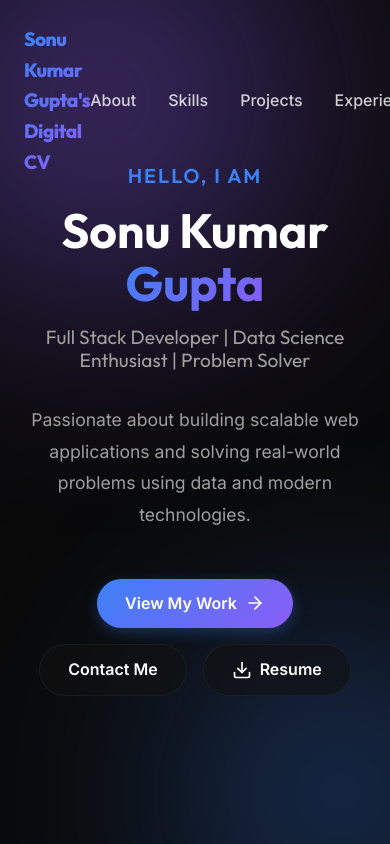
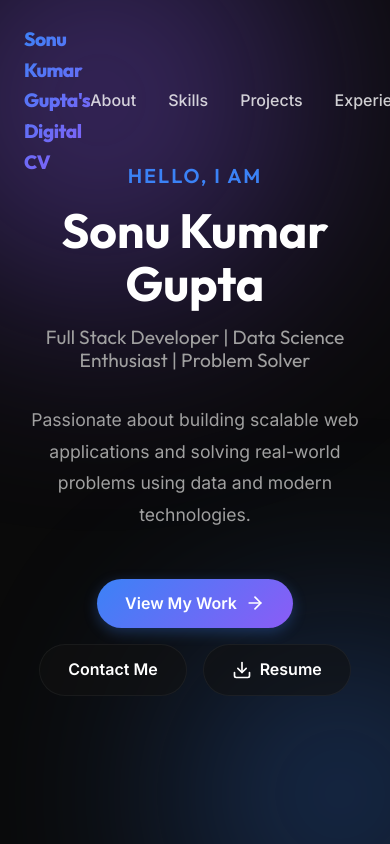
Before and after one commit to SonuKumarGupta718/sonu-digital-cv, a React (Vite) app: page / in a window 390 px wide. Shown: the top 844 px of the page. Built offline with nearby package versions, Linux system fonts and the light colour scheme.

Commit message:
update contact phone number and hero section color

```diff
--- a/src/components/Hero.jsx
+++ b/src/components/Hero.jsx
@@ -11,7 +11,7 @@ export default function Hero() {
           </h2>
 
           <h1 style={{ fontSize: 'clamp(3rem, 8vw, 5.5rem)', marginBottom: '1rem', lineHeight: 1.1 }}>
-            Sonu Kumar <span className="gradient-text">Gupta</span>
+            Sonu Kumar Gupta
           </h1>
 
           <h3 style={{ fontSize: 'clamp(1.2rem, 3vw, 1.8rem)', color: 'var(--text-secondary)', fontWeight: 400, marginBottom: '2rem' }}>
```
